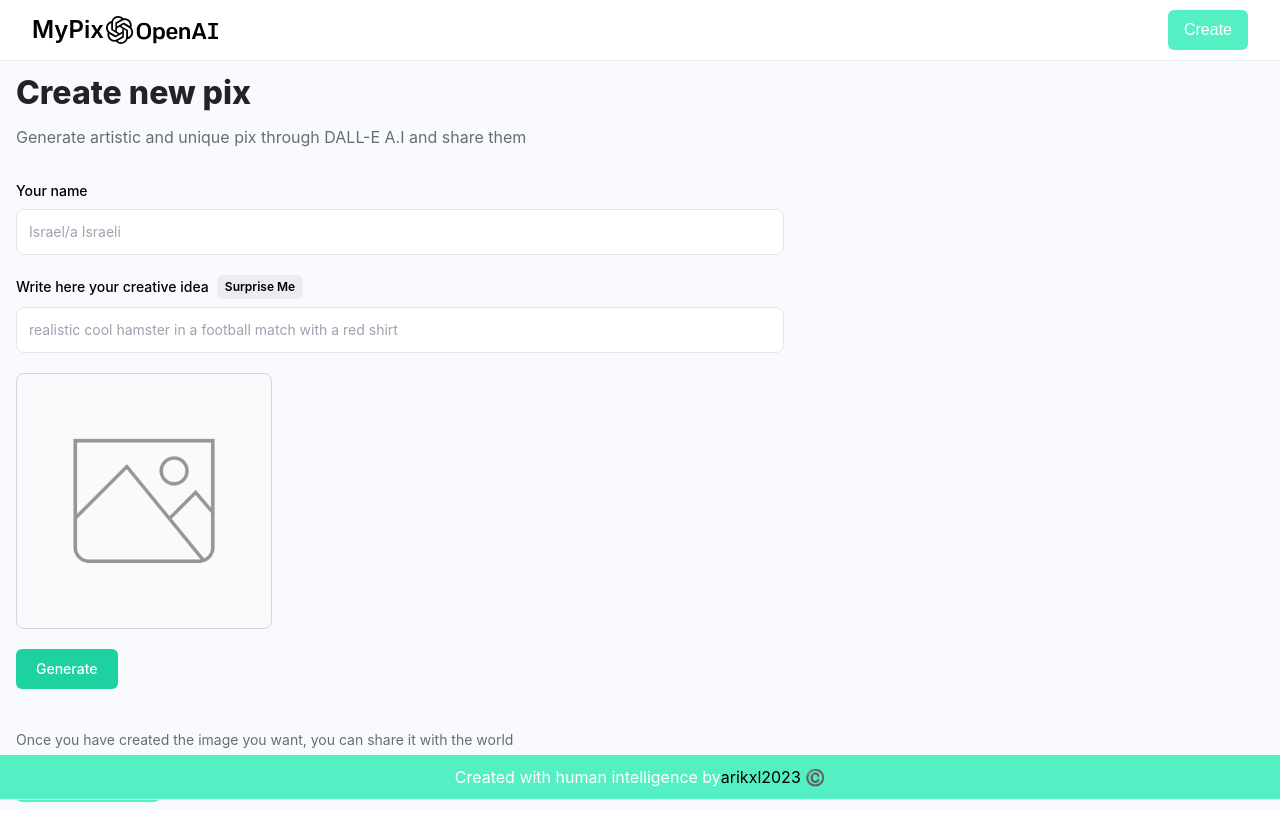
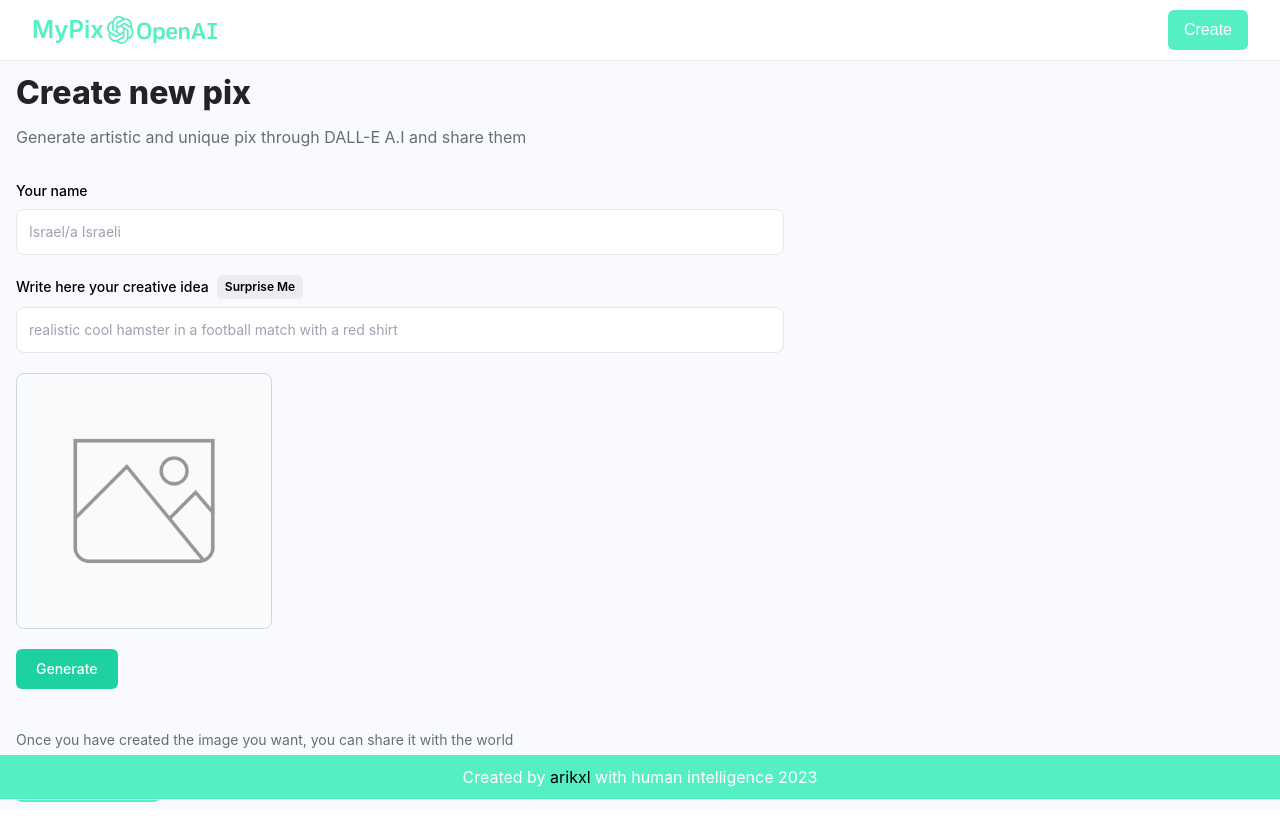
Before and after one commit to arikxl/myPixAI, a React (Vite) app in the folder client/: page /create-post in a window 1280 px wide. Shown: the top 840 px of the page. Before the commit the page ends 810 px from the top, so only its background shows below. Built offline with nearby package versions, Linux system fonts and the light colour scheme; a web font is replaced by a local one.

Commit message:
some css

```diff
--- a/client/index.html
+++ b/client/index.html
@@ -2,7 +2,7 @@
 <html lang="en">
   <head>
     <meta charset="UTF-8" />
-    <link rel="icon" type="image/svg+xml" href="/vite.svg" />
+    <link rel="icon" type="image/svg+xml" href="./src/assets/artificial-intelligence.png" />
     <meta name="viewport" content="width=device-width, initial-scale=1.0" />
     <link rel="stylesheet" href="https://rsms.me/inter/inter.css"/>
     <title>myPixAI</title>
--- a/client/src/App.jsx
+++ b/client/src/App.jsx
@@ -10,7 +10,7 @@ const App = () => {
     <>
       <BrowserRouter>
       <Header />
-        <main className="sm:-8 px-4 py-2 w-full bg-[#f9fafe] min-h-[calc(100vh-73px)">
+        <main className="sm:-8 px-4 py-2 w-full bg-[#f9fafe] min-h-[calc(100vh-73px) mb-20">
           <Routes>
             <Route path="/" element={<HomePage/> }/>
             <Route path="/create-post" element={<CreatePostPage/> }/>
--- a/client/src/components/Footer.jsx
+++ b/client/src/components/Footer.jsx
@@ -5,12 +5,15 @@ const Footer = () => {
         <footer className="mt-16 w-full flex justify-center items-center fixed bottom-0 left-0 right-0
          bg-[#55efc4] sm:px-8 px-4 py-2.5 border-b border-b-[#e6ebf4]">
             <p className="text-white">
-                {`Created with human intelligence by `}
+                {`Created by  `}
             </p>
-            <a href='https://www.linkedin.com/in/arik-alexandrov/' target="_blank">
-                arikxl
+            <a href='https://www.linkedin.com/in/arik-alexandrov/' target="_blank"
+            className=''>
+                &nbsp;arikxl&nbsp;
             </a>
-            <p>{` 2023 ©️`}</p>
+             <p className="text-white">
+                { ` with human intelligence 2023`}
+            </p>
 
         </footer>
     )
--- a/client/src/index.css
+++ b/client/src/index.css
@@ -24,9 +24,14 @@
 .headline-logo{
   font-size: 1.5rem;
   font-weight: 600;
-  /* color: #55efc4; */
+  color: #55efc4;
+
 }
 
+.logo-svg{
+    stroke: #55efc4;
+    fill : red;
+}
 
 .loader {
       width: 9rem;
```
Also changed, not shown: client/src/assets/artificial-intelligence.png (added), client/src/assets/logo.svg, client/src/pages/HomePage.jsx (line endings or trailing spaces).
